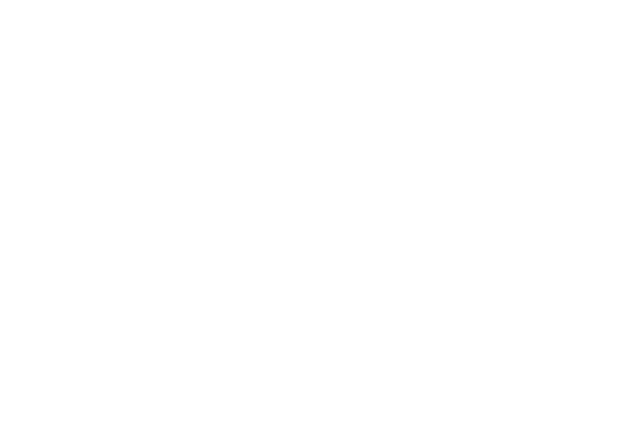
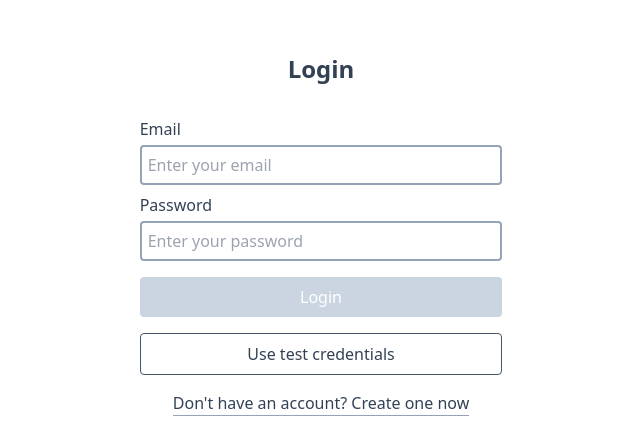
Before and after one commit to SK02K1/binks, a React (Vite) app: page /login in a window 1280 px wide. Before the commit this address had no page. Shown: the part 162-610 px from the top of the page, without its empty margins (319-959 px from the left). Built offline with nearby package versions, Linux system fonts and the light colour scheme.

Commit message:
add: login form component

```diff
--- a/src/App.jsx
+++ b/src/App.jsx
@@ -1,6 +1,6 @@
 import { Route, Routes } from 'react-router-dom';
 import { RequiresAuth } from './components';
-import { Home, Register } from './pages';
+import { Home, Register, Login } from './pages';
 
 export const App = () => {
   return (
@@ -8,6 +8,7 @@
       <Routes>
         {/* Public Routes */}
         <Route path='/register' element={<Register />} />
+        <Route path='/login' element={<Login />} />
         {/* Private Routes */}
         <Route element={<RequiresAuth />}>
           <Route path='/' element={<Home />} />
--- a/src/constants/index.js
+++ b/src/constants/index.js
@@ -5,3 +5,13 @@
   password: '',
   confirmPassword: '',
 };
+
+export const defaultLoginFormData = {
+  email: '',
+  password: '',
+};
+
+export const testCredentials = {
+  email: 'test@test.com',
+  password: 'test',
+};
--- a/src/pages/index.js
+++ b/src/pages/index.js
@@ -1,2 +1,3 @@
 export { Home } from './home';
 export { Register } from './register';
+export { Login } from './login';
--- /dev/null
+++ b/src/pages/login/index.jsx
@@ -0,0 +1,92 @@
+import { useState } from 'react';
+import { useDispatch, useSelector } from 'react-redux';
+import { Link, Navigate, useLocation } from 'react-router-dom';
+import { defaultLoginFormData, testCredentials } from '@src/constants';
+import { formFieldsFilled } from '@src/libs';
+
+import {
+  selectAuthServiceError,
+  selectAuthServiceStatus,
+  selectToken,
+} from '@src/features';
+
+export const Login = () => {
+  const [formData, setFormData] = useState(defaultLoginFormData);
+  const authServiceStatus = useSelector(selectAuthServiceStatus);
+  const error = useSelector(selectAuthServiceError);
+  const token = useSelector(selectToken);
+  const dispatch = useDispatch();
+  const location = useLocation();
+
+  const { email, password } = formData;
+  const from = location?.state?.from?.pathname || '/';
+  const isFormReadyToSubmit = formFieldsFilled(formData);
+
+  const inputChangeHandler = (e) => {
+    setFormData((prev) => ({ ...prev, [e.target.name]: e.target.value }));
+  };
+
+  const testCredentialsHandler = () => {
+    setFormData(testCredentials);
+  };
+
+  if (token) {
+    return <Navigate to={from} replace />;
+  }
+
+  return (
+    <div className='h-screen w-screen flex justify-center items-center text-slate-700'>
+      <form className='sm:w-2/3 md:w-1/2 lg:w-1/3 px-8 py-4 m-4 rounded-2xl'>
+        <h1 className='text-2xl font-semibold text-center mb-8'>Login</h1>
+        {error && (
+          <p className='text-red-500 text-center pb-2'>{error.errorMessage}</p>
+        )}
+        <label className='mb-2 flex flex-col' htmlFor='email'>
+          <span className='mb-1 font-medium'>Email</span>
+          <input
+            onChange={inputChangeHandler}
+            className='p-1.5 outline-none border-2  border-slate-400 focus:border-slate-800 rounded w-full'
+            type='email'
+            value={email}
+            name='email'
+            id='email'
+            placeholder='Enter your email'
+            required
+          />
+        </label>
+        <label className='mb-2 flex flex-col' htmlFor='password'>
+          <span className='mb-1 font-medium'>Password</span>
+          <input
+            onChange={inputChangeHandler}
+            className='p-1.5 outline-none border-2  border-slate-400 focus:border-slate-800 rounded w-full'
+            type='text'
+            value={password}
+            name='password'
+            id='password'
+            placeholder='Enter your password'
+            required
+          />
+        </label>
+        <button
+          className='w-full px-4 py-2 my-4 block rounded mx-auto bg-slate-600 text-white disabled:bg-slate-300 disabled:cursor-not-allowed transition-colors'
+          disabled={!isFormReadyToSubmit || authServiceStatus === 'pending'}
+        >
+          Login
+        </button>
+        <button
+          onClick={testCredentialsHandler}
+          type='button'
+          className='w-full px-4 py-2 my-4 block rounded mx-auto border border-slate-600 box-border'
+        >
+          Use test credentials
+        </button>
+        <Link
+          className='block w-fit mx-auto my-2 border-b border-slate-400'
+          to='/register'
+        >
+          Don't have an account? Create one now
+        </Link>
+      </form>
+    </div>
+  );
+};
--- a/src/pages/register/index.jsx
+++ b/src/pages/register/index.jsx
@@ -1,14 +1,15 @@
 import { useState } from 'react';
-import { Link, Navigate } from 'react-router-dom';
 import { useDispatch, useSelector } from 'react-redux';
+import { Link, Navigate, useLocation } from 'react-router-dom';
+import { defaultRegisterFormData } from '@src/constants';
+import { formFieldsFilled } from '@src/libs';
+
 import {
   register,
   selectAuthServiceError,
   selectAuthServiceStatus,
   selectToken,
 } from '@src/features';
-import { defaultRegisterFormData } from '@src/constants';
-import { formFieldsFilled } from '@src/libs';
 
 export const Register = () => {
   const [formData, setFormData] = useState(defaultRegisterFormData);
@@ -16,6 +17,7 @@
   const error = useSelector(selectAuthServiceError);
   const token = useSelector(selectToken);
   const dispatch = useDispatch();
+  const location = useLocation();
 
   const { firstname, lastname, email, password, confirmPassword } = formData;
 
```
